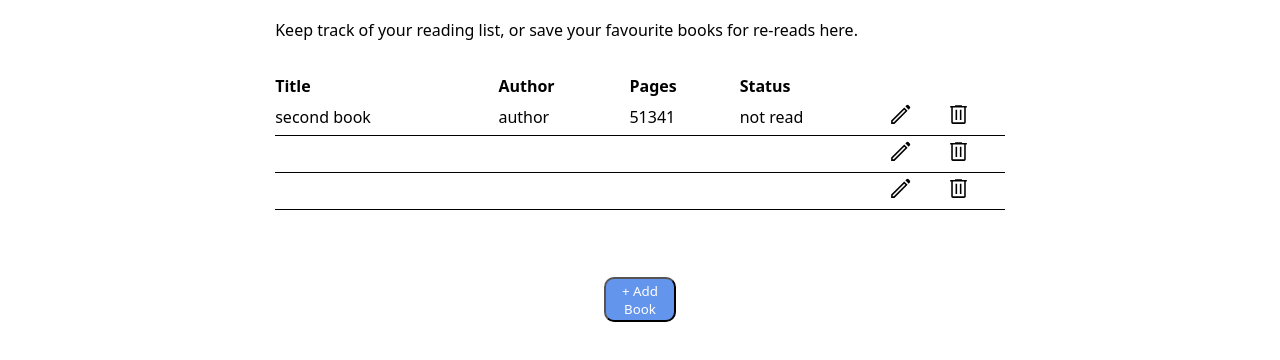
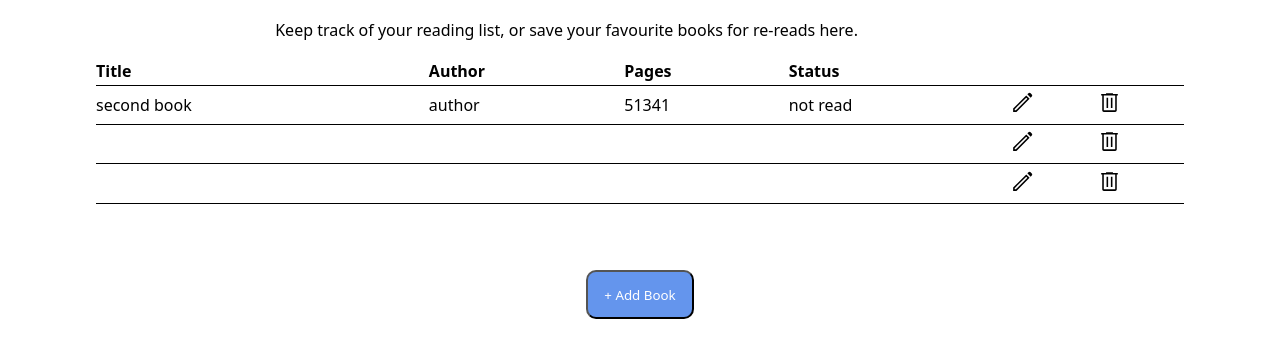
Before and after one commit to Stalloyde/Library, a plain HTML site: page index.html in a window 1280 px wide. Shown: the part 158-518 px from the top of the page. Drawn offline with Linux system fonts and the light colour scheme.

Commit message:
Remove <main>

```diff
--- a/style.css
+++ b/style.css
@@ -14,7 +14,7 @@ body {
     padding: 1em;
 }
 
-header, main {
+header {
     padding: 1em;
     width: 70%;
     margin: 0 auto;
@@ -53,7 +53,7 @@ table{
     text-align: left;
 }
 
-.item-book {
+tr {
     border-bottom:1px solid black;
 }
 
```
